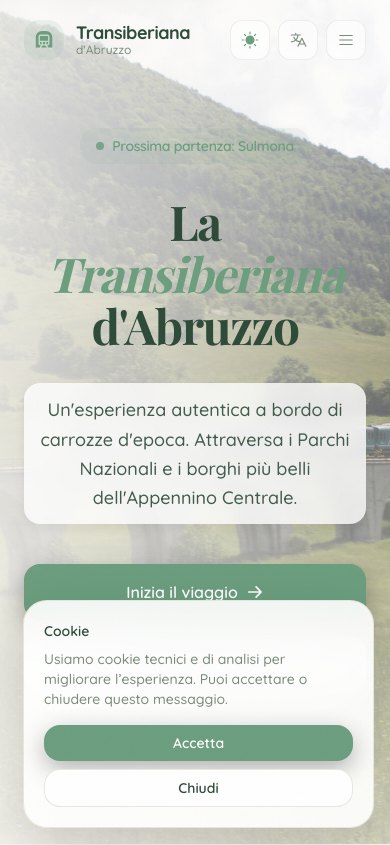
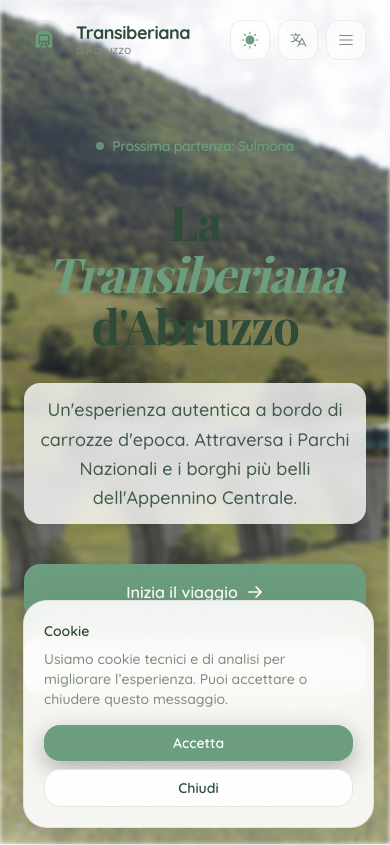
Before and after one commit to Michy234/transiberianaUDA, a React (Vite) app: page / in a window 390 px wide. Shown: the top 845 px of the page. Built offline with nearby package versions, Linux system fonts and the light colour scheme; a web font is replaced by a local one.

Commit message:
fix: dark mode shenanigans and removed white fade on photo for mobile

```diff
--- a/src/pages/Home.jsx
+++ b/src/pages/Home.jsx
@@ -81,11 +81,10 @@ export default function Home() {
           <img
             src="/photos/storia/transiberiana.jpg"
             alt=""
-            className="h-full w-full object-cover"
+            className="h-full w-full object-cover blur-[2px]"
             loading="eager"
           />
-          <div className="absolute inset-0 bg-gradient-to-r from-background/85 via-background/65 to-background/35" />
-          <div className="absolute inset-0 bg-gradient-to-b from-background/5 via-transparent to-background/55" />
+          <div className="absolute inset-0 bg-gradient-to-b from-background/5 via-transparent to-background/40" />
         </div>
 
         {/* Left Content (55%) */}
@@ -107,7 +106,7 @@ export default function Home() {
               d'Abruzzo
             </h1>
 
-            <p className="text-lg md:text-xl text-foreground/90 leading-relaxed max-w-[50ch] mb-10 mx-auto lg:mx-0 bg-white/80 backdrop-blur-sm px-4 py-3 rounded-2xl shadow-[var(--shadow-subtle)] lg:bg-transparent lg:backdrop-blur-0 lg:px-0 lg:py-0 lg:shadow-none">
+            <p className="text-lg md:text-xl text-foreground/90 leading-relaxed max-w-[50ch] mb-10 mx-auto lg:mx-0 bg-white/80 dark:bg-background/70 backdrop-blur-sm px-4 py-3 rounded-2xl shadow-[var(--shadow-subtle)] lg:bg-transparent lg:dark:bg-transparent lg:backdrop-blur-0 lg:px-0 lg:py-0 lg:shadow-none">
               Un'esperienza autentica a bordo di carrozze d'epoca. Attraversa i Parchi Nazionali e i borghi più belli dell'Appennino Centrale.
             </p>
 
```
